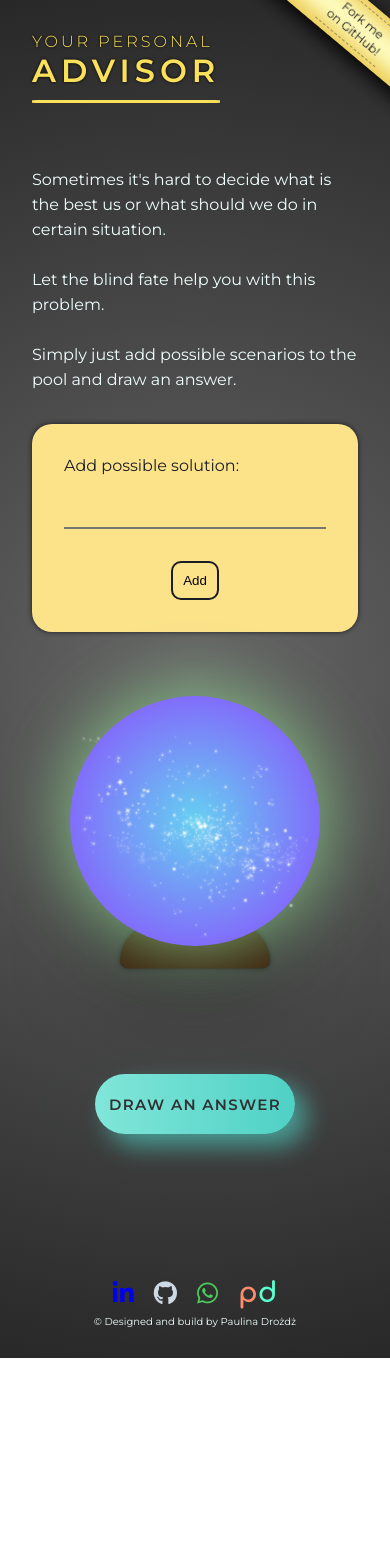
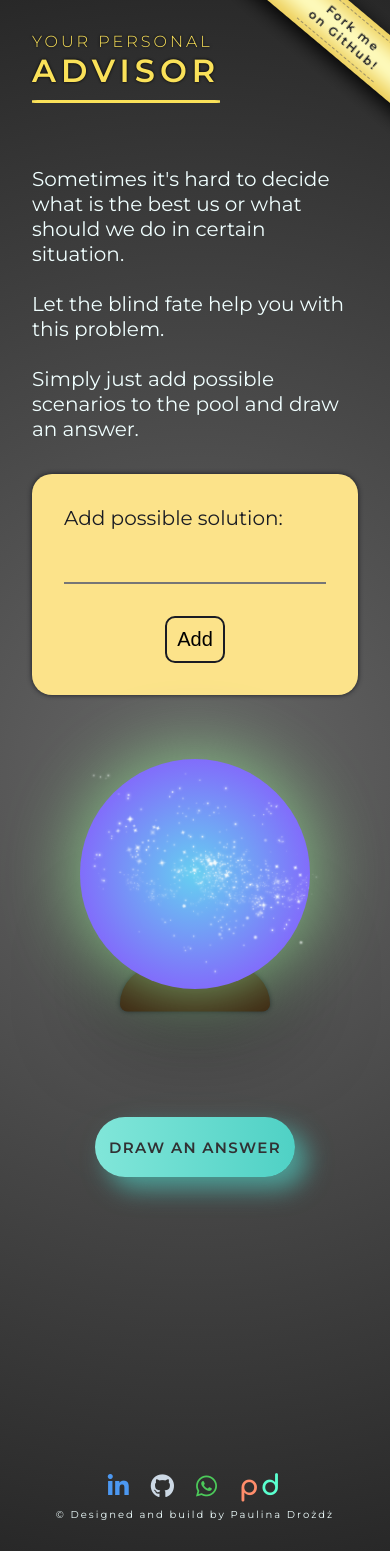
Before and after one commit to Paulina594/Advisor, a React (Create React App) app: page / in a window 390 px wide. Before the commit the page ends 1358 px from the top, so only its background shows below. Built offline with nearby package versions, Linux system fonts and the light colour scheme.

Commit message:
magic animation while drawing - implemented; fixed gap between solutions list and footer; githubRibbon and author section letter spacing and font weight changed; font size increased

```diff
--- a/src/App.scss
+++ b/src/App.scss
@@ -19,6 +19,11 @@ body {
   background:radial-gradient(circle at 50% 50%, rgba(103, 103, 103, 1) 0%, rgb(40, 40, 40) 100%);
 }
 
+main {
+  margin-bottom: 150px;
+  font-size: 20px;
+}
+
 footer {
 position: absolute;
   bottom: 0;
--- a/src/components/crystalBall/CrystalBall.scss
+++ b/src/components/crystalBall/CrystalBall.scss
@@ -6,7 +6,7 @@
     width: 500px;
     height: 500px;
     border-radius: 50%;
-    filter: blur(0px) drop-shadow(0 0 22px #72d6e5);
+    filter: drop-shadow(0 0 22px #72d6e5);
     animation: magic-shadow 10s infinite both;
 
 
@@ -25,13 +25,17 @@
     /* global 92%+ browsers support */
     background: radial-gradient(circle at 50% 50%, rgb(101, 208, 241) 0%, rgba(141, 68, 255, 1) 100%);
 
+    &.drawing {
+      animation: drawing 5s both linear;
+    }
+
     @media screen and (max-width: 768px) {
       width: 300px;
       height: 300px;
     }
     @media screen and (max-width: 576px) {
-      width: 250px;
-      height: 250px;
+      width: 230px;
+      height: 230px;
     }
 
     .answer {
@@ -67,6 +71,7 @@
       }
       @media screen and (max-width: 576px) {
         width: 230px;
+        bottom: 1px;
       }
     }
   }
@@ -104,7 +109,7 @@
 }
 
 .button {
-  min-width: 300px;
+  min-width: 250px;
   min-height: 60px;
   font-family: 'Montserrat', sans-serif;
   font-size: 22px;
@@ -133,7 +138,7 @@
     transform: translateY(-6px);
   }
 
-  &::after {
+  &:after {
     content: '';
     width: 10px;
     height: 10px;
@@ -152,10 +157,10 @@
     }
   }
 
-  &::before {
+  &:before {
     content: '';
     border-radius: 1000px;
-    min-width: calc(300px + 12px);
+    min-width: calc(250px + 12px);
     min-height: calc(60px + 12px);
     border: 6px solid #00FFCB;
     box-shadow: 0 0 60px rgba(0, 255, 203, .64);
@@ -179,7 +184,7 @@
     opacity: 1;
   }
   100% {
-    width: 300px;
+    width: 260px;
     height: 100px;
     opacity: 0;
   }
@@ -229,27 +234,52 @@
     filter: drop-shadow(0 0 22px #72d6e5);
   }
 }
-.scale-up-center {
-  -webkit-animation: scale-up-center 2s cubic-bezier(0.390, 0.575, 0.565, 1.000) backwards;
-  animation: scale-up-center 2s cubic-bezier(0.390, 0.575, 0.565, 1.000) backwards;
+.scale-up-center-answer {
+  opacity: 0;
+  -webkit-animation: scale-up-center 2s cubic-bezier(0.390, 0.575, 0.565, 1.000) forwards 2.5s;
+  animation: scale-up-center 2s cubic-bezier(0.390, 0.575, 0.565, 1.000) forwards 2.5s;
 }
 @-webkit-keyframes scale-up-center {
   0% {
     -webkit-transform: scale(0.5);
     transform: scale(0.5);
+    filter: blur(1.5rem);
+  }
+  50% {
+    filter: blur(1rem);
   }
   100% {
     -webkit-transform: scale(1);
     transform: translate(-50%, -50%) scale(1);
+    opacity: 1;
+    filter: blur(0);
   }
 }
 @keyframes scale-up-center {
   0% {
     -webkit-transform: scale(0.5);
     transform: scale(0.5);
+    filter: blur(1.5rem);
+  }
+  50% {
+    filter: blur(1rem);
   }
   100% {
     -webkit-transform: scale(1);
     transform: scale(1);
+    opacity: 1;
+    filter: blur(0)
   }
 }
+
+@keyframes drawing {
+  from {
+    filter: hue-rotate(0);
+  }
+  50% {
+    filter: hue-rotate(230deg);
+  }
+  to {
+    filter: hue-rotate(360deg);
+  }
+}
--- a/src/components/crystalBall/CrystalBall.tsx
+++ b/src/components/crystalBall/CrystalBall.tsx
@@ -8,15 +8,18 @@ export type AnswerProps = { list: string[] };
 
 export const CrystalBall = ({ list }: AnswerProps) => {
   const [answerIndex, setAnswerIndex] = useState<number>();
+  const [drawing, setDrawing] = useState(false);
 
   useEffect(() => {
     setAnswerIndex(undefined);
+    setDrawing(false);
   }, [list]);
 
   const drawAnswerIndex = function () {
     if (list.length >= 2) {
       const index = Math.floor(Math.random() * list.length);
       setAnswerIndex(index);
+      setDrawing(true);
     } else {
       alert("You need to add at least two answers to the pool");
     }
@@ -25,11 +28,11 @@ export const CrystalBall = ({ list }: AnswerProps) => {
   return (
     <>
       <div className="crystal-ball">
-        <div className="ball">
+        <div className={drawing ? "ball drawing" : "ball"}>
           <img src={magicDust} className="magic" alt="magic dust" />
           <div className="answer">
             {answerIndex !== undefined ? (
-              <div className="scale-up-center">{list[answerIndex]}</div>
+              <div className="scale-up-center-answer">{list[answerIndex]}</div>
             ) : (
               ""
             )}
--- a/src/components/solutionAddingCard/SolutionAddingCard.scss
+++ b/src/components/solutionAddingCard/SolutionAddingCard.scss
@@ -43,6 +43,7 @@
     display: block;
     background: transparent;
     padding: 10px;
+    font-size: 20px;
     border: 2px solid #1a1c23;
     border-radius: 10px;
     margin: 2rem auto 0;
--- a/src/components/solutionsList/SolutionsList.scss
+++ b/src/components/solutionsList/SolutionsList.scss
@@ -21,4 +21,14 @@
       }
     }
   }
+  button {
+    display: block;
+    background: transparent;
+    padding: 10px;
+    font-size: 20px;
+    border: 2px solid #1a1c23;
+    border-radius: 10px;
+    margin: 0 auto;
+    cursor: pointer;
+  }
 }
--- a/src/components/solutionsList/SolutionsList.tsx
+++ b/src/components/solutionsList/SolutionsList.tsx
@@ -5,11 +5,13 @@ import "./SolutionsList.scss";
 type SolutionsListProps = {
   list: string[];
   onScenarioRemoved: (index: number) => void;
+  reset: () => void;
 };
 
 export const SolutionsList = ({
   list,
   onScenarioRemoved,
+  reset,
 }: SolutionsListProps) => {
   useEffect(() => {}, [list]);
 
@@ -31,6 +33,7 @@ export const SolutionsList = ({
         <div className="solutions">
           <p>List of possible answers:</p>
           <ol>{answers}</ol>
+          <button onClick={reset}>Clear the list</button>
         </div>
       )}
     </>
--- a/src/modules/author/Author.scss
+++ b/src/modules/author/Author.scss
@@ -1,5 +1,6 @@
 .footer-wrapper {
   overflow: hidden;
+  margin: 0 auto;
 
   .footer {
     display: flex;
@@ -9,7 +10,8 @@
     position: relative;
     margin: 30px 0;
     width: 100vw;
-    font-size: 12px;
+    letter-spacing: 2px;
+    font-size: 14px;
     text-align: center;
 
     &.slide-in-bottom {
@@ -36,8 +38,8 @@
           transform: scale(120%);
         }
 
-        &.fa-linkedin {
-          color: #0a66c2;
+        &.fa-linkedin-in {
+          color: #4c98f1;
         }
 
         &.fa-github {
@@ -72,49 +74,6 @@
         font-size: 10px;
       }
     }
-
-    //.line {
-    //  position: absolute;
-    //  width: 35%;
-    //  height: 2px;
-    //  border-radius: 50%;
-    //  transform: translate(0, -50%);
-    //  background-image: var(--gradient-bar);
-    //  @media screen and (max-width: 1400px) {
-    //    width: 30%;
-    //  }
-    //  @media screen and (max-width: 1200px) {
-    //
-    //    width: 27%;
-    //  }
-    //  @media screen and (max-width: 992px) {
-    //
-    //    width: 25%;
-    //  }
-    //  @media screen and (max-width: 768px) {
-    //    width: 20%;
-    //  }
-    //  @media screen and (max-width: 576px) {
-    //    display: none;
-    //  }
-    //
-    //  &.left {
-    //    bottom: 35%;
-    //    left: 2%;
-    //    @media screen and (max-width: 1200px) {
-    //      left: 5%;
-    //    }
-    //  }
-    //
-    //  &.right {
-    //    bottom: 35%;
-    //    right: 2%;
-    //    background-image: var(--gradient-reverse);
-    //    @media screen and (max-width: 1200px) {
-    //      right: 5%;
-    //    }
-    //  }
-    //}
   }
 }
 
--- a/src/modules/githubRibbon/GithubRibbon.scss
+++ b/src/modules/githubRibbon/GithubRibbon.scss
@@ -8,17 +8,22 @@
   -webkit-box-shadow: inset 0px 0px 15px 11px rgb(236, 203, 82);
   -moz-box-shadow: inset 0px 0px 15px 11px rgb(236, 203, 82);
   box-shadow: inset 0px 0px 20px 11px rgb(236, 203, 82);
+  cursor: pointer;
+  letter-spacing: 2px;
+  font-weight: bolder;
 
   width: 270px;
   min-height: 40px;
 
   transition: 0.3s;
 
+  z-index: 100;
+
   @media screen and (max-width: 768px) {
     transform: rotate(40deg) translate(0, -100%);
     width: 250px;
-    top: 40px;
-    right: -60px;
+    top: 48px;
+    right: -50px;
   }
 
   &:hover {
@@ -37,7 +42,7 @@
     margin: 5px auto;
 
     @media screen and (max-width: 768px) {
-      width: 78px;
+      width: 100px;
       font-size: 12px;
     }
 
--- a/src/modules/pageContent/PageContent.tsx
+++ b/src/modules/pageContent/PageContent.tsx
@@ -33,6 +33,10 @@ export const PageContent = () => {
     </div>
   );
 
+  const clearList = () => {
+    setScenariosList([]);
+  };
+
   return (
     <>
       <div className="column">
@@ -44,6 +48,7 @@ export const PageContent = () => {
           <SolutionsList
             list={scenariosList}
             onScenarioRemoved={handleScenarioRemoved}
+            reset={() => clearList()}
           />
         </div>
       </div>
```
